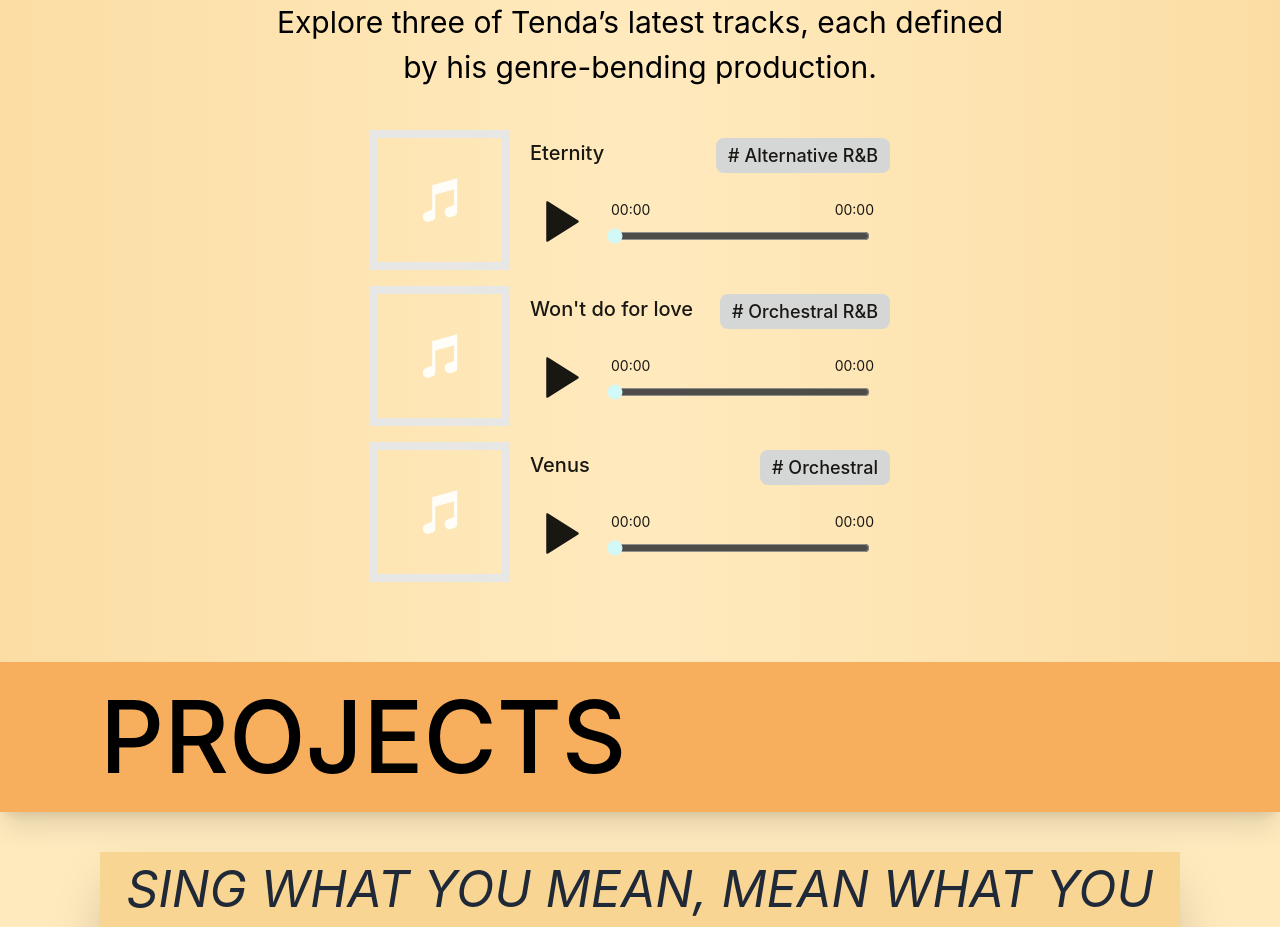
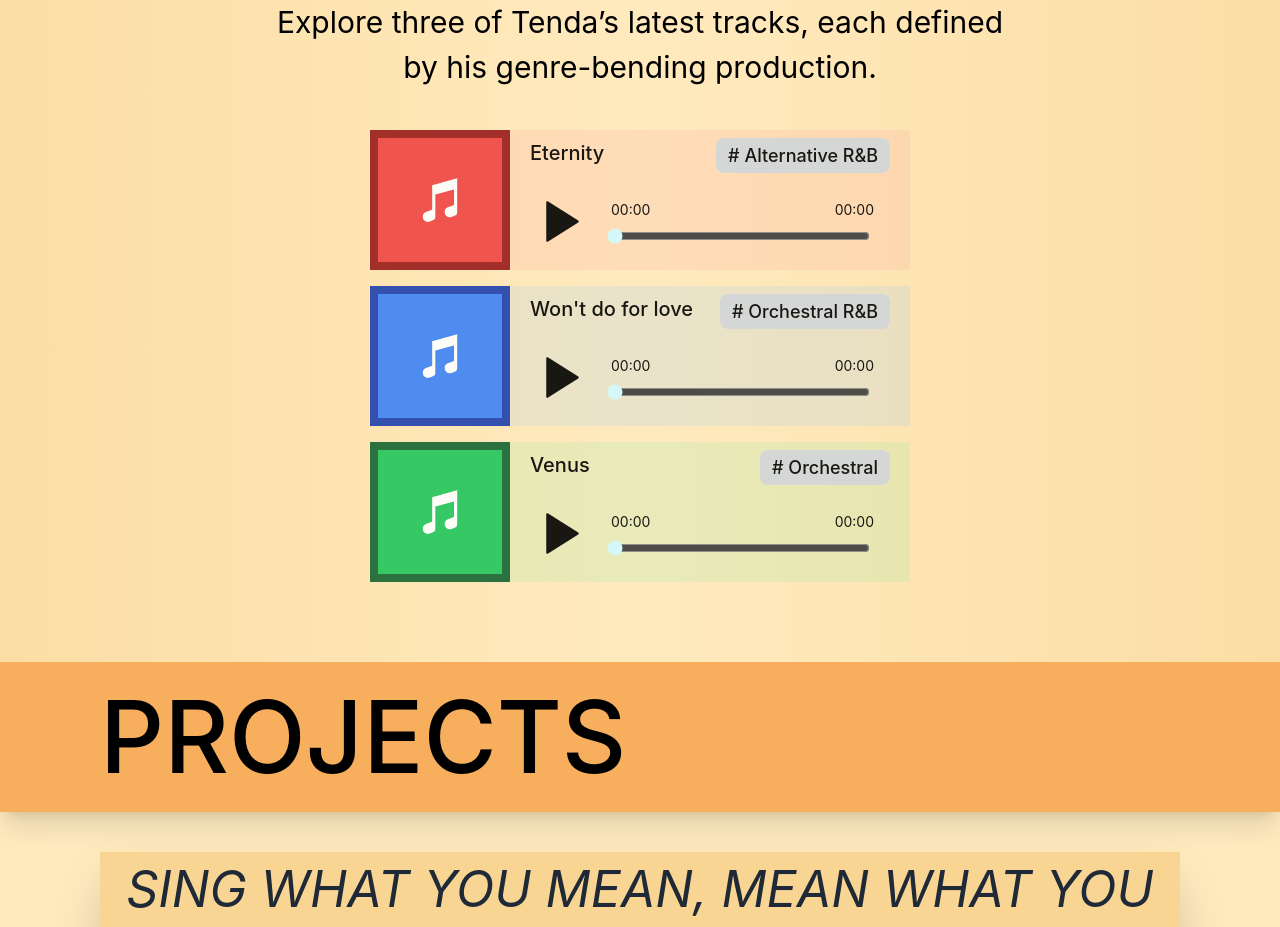
Before and after one commit to marwanosman505/tatenda, a React (Create React App) app: page / in a window 1280 px wide. Shown: the part 1940-2867 px from the top of the page. Built offline with nearby package versions, Linux system fonts and the light colour scheme.

Commit message:
changed method of color variation in track component for faster loading

```diff
--- a/src/components/Track.js
+++ b/src/components/Track.js
@@ -5,11 +5,32 @@ import { HiMiniSpeakerWave } from "react-icons/hi2";
 import { ImSpinner2 } from "react-icons/im";
 import { IoMusicalNotesSharp } from "react-icons/io5";
 
+const COLOR_CLASSES = {
+  red: {
+    background: "bg-red-500",
+    border: "border-red-800",
+    overlay: "bg-red-300/20",
+  },
+  blue: {
+    background: "bg-blue-500",
+    border: "border-blue-800",
+    overlay: "bg-blue-300/20",
+  },
+  green: {
+    background: "bg-green-500",
+    border: "border-green-800",
+    overlay: "bg-green-300/20",
+  },
+  // ...add more as needed
+};
+
 const Track = (props) => {
   const color = props.color;
   const title = props.title;
   const track = props.track;
   const genre = props.genre;
+
+  const classes = COLOR_CLASSES[color] ?? COLOR_CLASSES["red"];
 
   const [play, setPlay] = useState(false);
   const [loading, setLoading] = useState(false);
@@ -128,11 +149,11 @@ const Track = (props) => {
     <div ref={containerRef} className="shadow-smz-50 opacity-90 min-w-[60%]">
       <div className="h-[140px] flex ">
         <span
-          className={`bg-${color}-500 border-8 border-${color}-800 w-[140px] flex items-center justify-center`}
-        >
+          className={`${classes.background} border-8 ${classes.border} w-[140px] flex items-center justify-center`}
+          >
           <IoMusicalNotesSharp className="text-white" />
         </span>
-        <div className={`flex flex-col gap-2 px-5 min-w-[400px] bg-${color}-300/20`}>
+        <div className={`flex flex-col gap-2 px-5 min-w-[400px] ${classes.overlay}`}>
           <div className="flex justify-between py-2">
             <h3 className="text-[20px] text-left font-medium">{title}</h3>
             <h3 className="text-[18px] text-left font-medium bg-gray-300 rounded-lg px-3 py-1">
--- a/tailwind.config.js
+++ b/tailwind.config.js
@@ -1,5 +1,13 @@
 /** @type {import('tailwindcss').Config} */
 module.exports = {
+  safelist: [
+    {
+      pattern: /bg-(red|blue|green)-(100|300|500|800)/,
+    },
+    {
+      pattern: /border-(red|blue|green)-(800)/,
+    },
+  ],
   content: ["./src/**/*.{js,jsx,ts,tsx}"],
   theme: {
     extend: {
```
